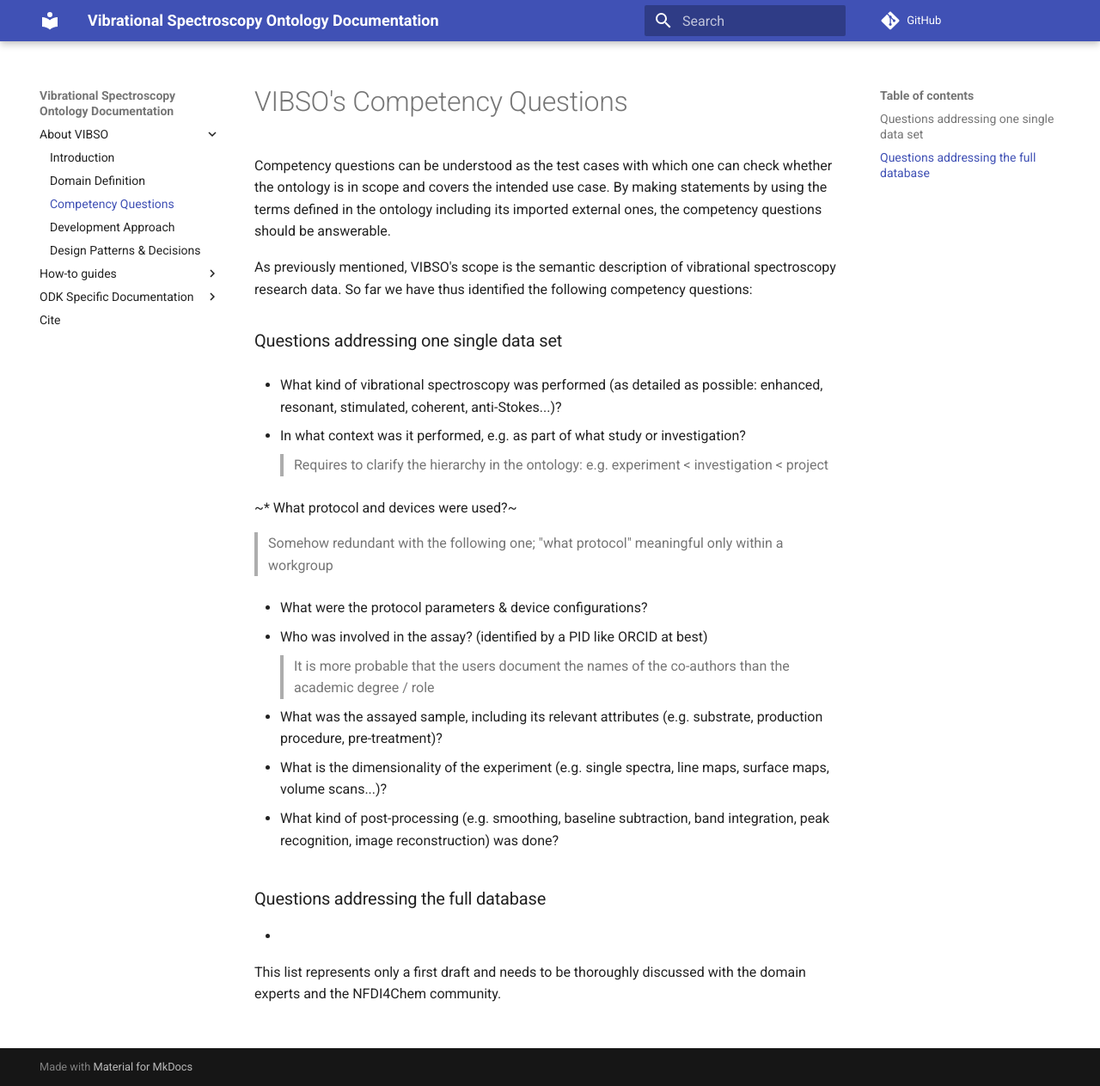
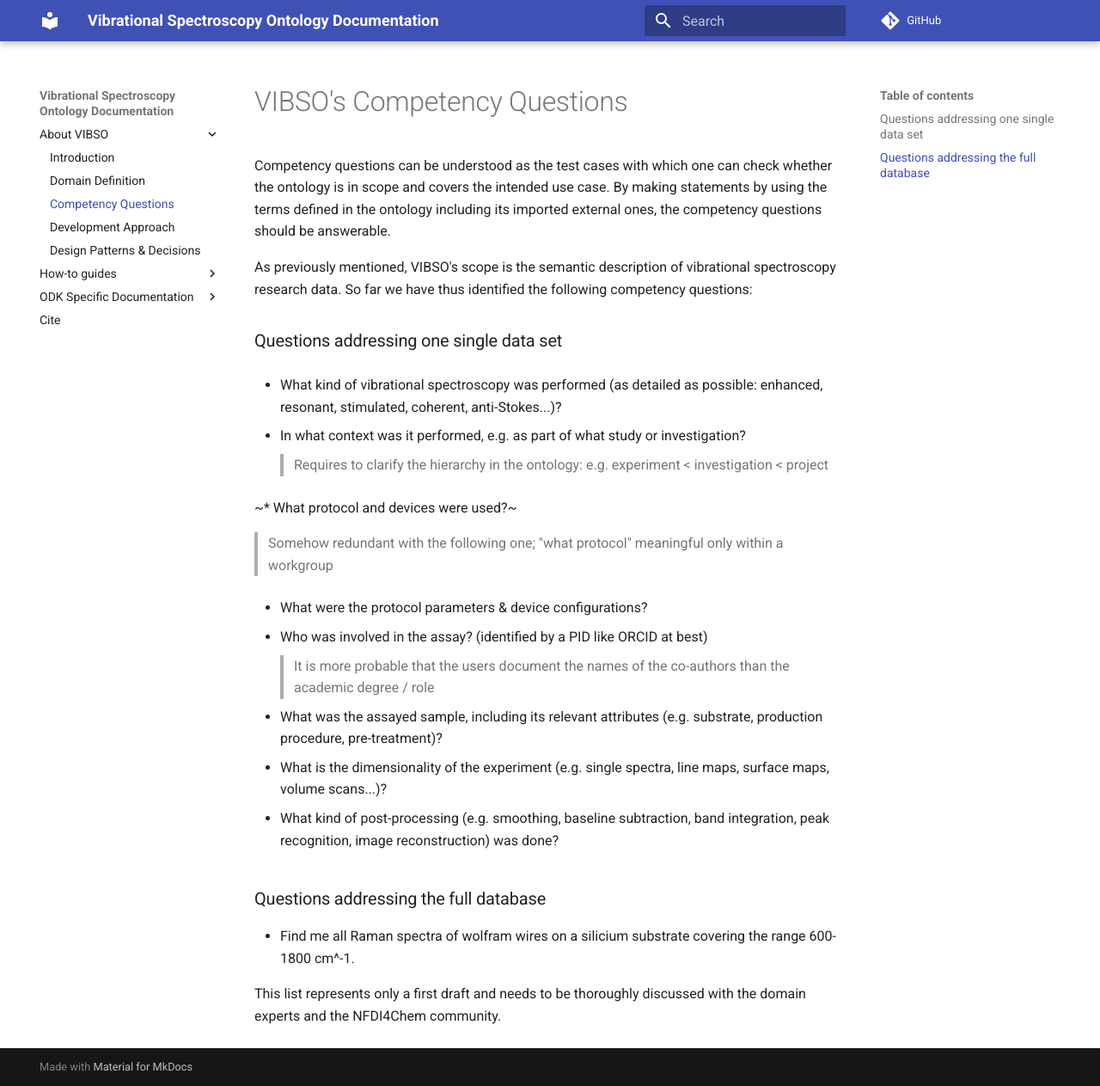
Before and after one commit to NFDI4Chem/VibrationalSpectroscopyOntology, an MkDocs documentation site: the page built from docs/competency_questions.md, in a window 1280 px wide and 1263 px high. Shown: the whole window at 86% size. Built offline with MkDocs 1.6.1 and Material for MkDocs 9.7.7, drawn with Linux system fonts in a browser that asks for light colours; comment, search, counter and statistics services are not loaded.

Commit message:
Update docs/competency_questions.md

```diff
--- a/docs/competency_questions.md
+++ b/docs/competency_questions.md
@@ -27,6 +27,6 @@ As previously mentioned, VIBSO's scope is the semantic description of vibrationa
 
 ### Questions addressing the full database
 
-*
+* Find me all Raman spectra of wolfram wires on a silicium substrate covering the range 600-1800 cm^-1.
 
 This list represents only a first draft and needs to be thoroughly discussed with the domain experts and the NFDI4Chem community.
```
